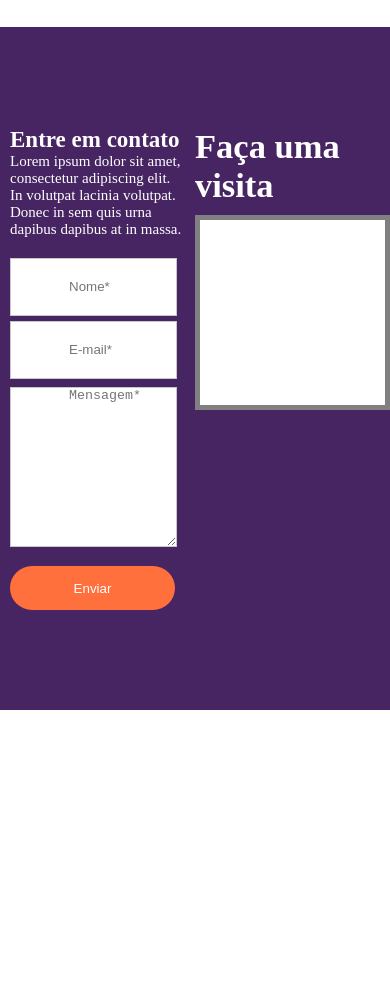
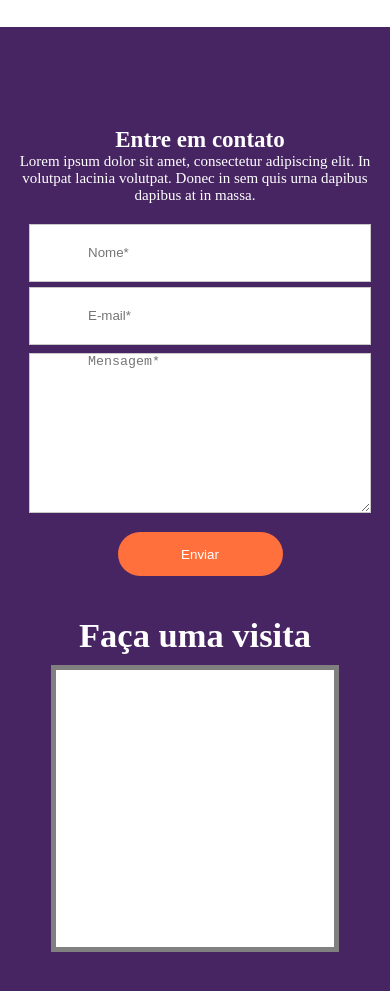
Before and after one commit to pkbceira03/web-page, a plain HTML site: page index.html in a window 390 px wide. Shown: the part 2060-3051 px from the top of the page. Before the commit the page ends 2770 px from the top, so only its background shows below. Drawn offline with Linux system fonts and the light colour scheme.

Commit message:
mapa_responsivo

```diff
--- a/index.html
+++ b/index.html
@@ -131,7 +131,8 @@
                     <input type="text" name="nome" placeholder="Nome*">
                     <input type="text" name="email" placeholder="E-mail*">
                     <textarea name="mensagem" placeholder="Mensagem*"></textarea>
-                    <input type="submit" value="Enviar">
+                    <div class="clear"></div><!--clear-->
+                    <div><input type="submit" value="Enviar"></div>
                 </form>
             </div><!--form-->
 
--- a/src/css/style.css
+++ b/src/css/style.css
@@ -362,6 +362,7 @@ section.section-4{
 .wraper-map{
     float: left;
     width: 50%;
+    padding: 0 10px;
     color: white;
 }
 
@@ -467,6 +468,39 @@ section.section-4{
     .section-2{
         padding: 40px 2%;
     }
+
+    section.section-4 .container{
+        text-align: center;
+    }
+
+    .form{
+        float: none;
+        width: 100%;
+    }
+
+    .form p{
+        display: inline-block;
+        float: none;
+    }
+
+    .wraper-map{
+        float: none;
+        width: 100%;
+        padding: 0 4%;
+        margin-top: 40px;
+    }
+
+    .wraper-map3{
+        display: inline-block;
+        max-width: none;
+        width: 80%;
+        padding-top: 80%;
+    }
+
+    .wraper-map2{
+        padding-top: 0;
+        height: 100%;
+    }
 }
 
 @media screen and (max-width:580px){
```
